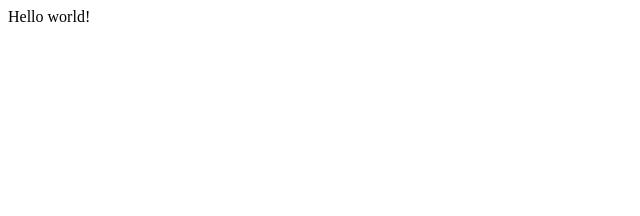
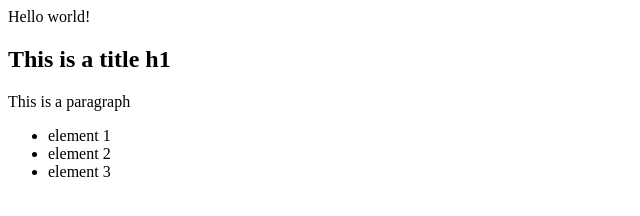
Before and after one commit to 0x1ea/0x1ea.github.io, a plain HTML site: page index.html in a window 1280 px wide. Shown: the whole page, without its empty margins (0-640 px from the left). Drawn offline with Linux system fonts and the light colour scheme.

Commit message:
First classes of the frontend  course

```diff
--- a/index.html
+++ b/index.html
@@ -8,5 +8,14 @@
 </head>
 <body>
     <article>Hello world!</article>
+    <section>
+        <h1>This is a title h1</h1>
+        <p>This is a paragraph</p>
+        <ul>
+            <li>element 1</li>
+            <li>element 2</li>
+            <li>element 3</li>
+        </ul>
+    </section>
 </body>
 </html>
```
Also changed, not shown: semantic.html (added, +19 -0 lines), README.md.
